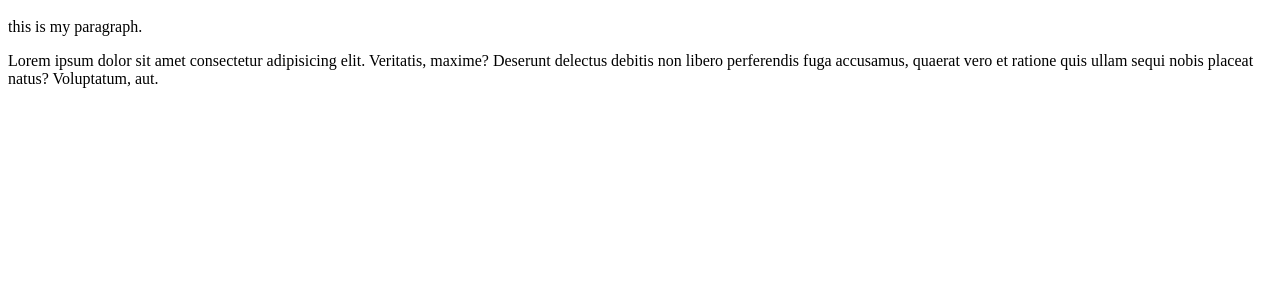
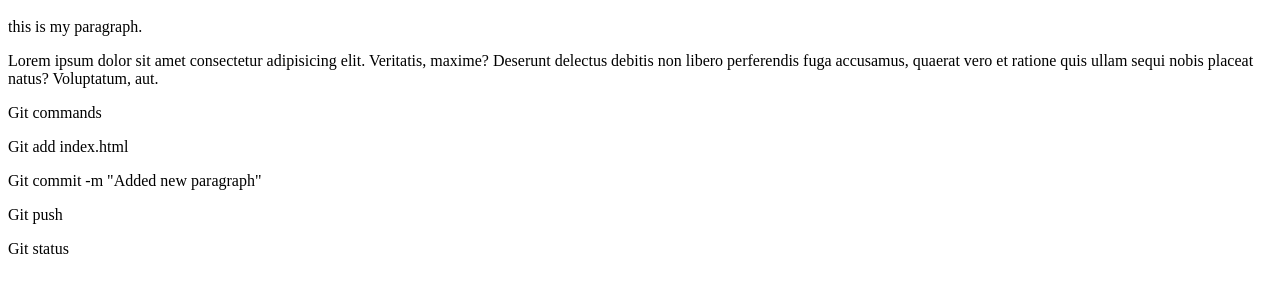
Before and after one commit to nidhinchristy/StudentID, a plain HTML site: page index.html in a window 1280 px wide. Shown: the part 48-340 px from the top of the page. Drawn offline with Linux system fonts and the light colour scheme.

Commit message:
Added Git commands to local repo

```diff
--- a/index.html
+++ b/index.html
@@ -2,3 +2,8 @@
 <p>this is my paragraph.</p>
 <p>Lorem ipsum dolor sit amet consectetur adipisicing elit. Veritatis, maxime? Deserunt delectus debitis non libero
     perferendis fuga accusamus, quaerat vero et ratione quis ullam sequi nobis placeat natus? Voluptatum, aut.</p>
+<p>Git commands</p>
+<p>Git add index.html</p>
+<p>Git commit -m "Added new paragraph"</p>
+<p>Git push</p>
+<p>Git status</p>
```
